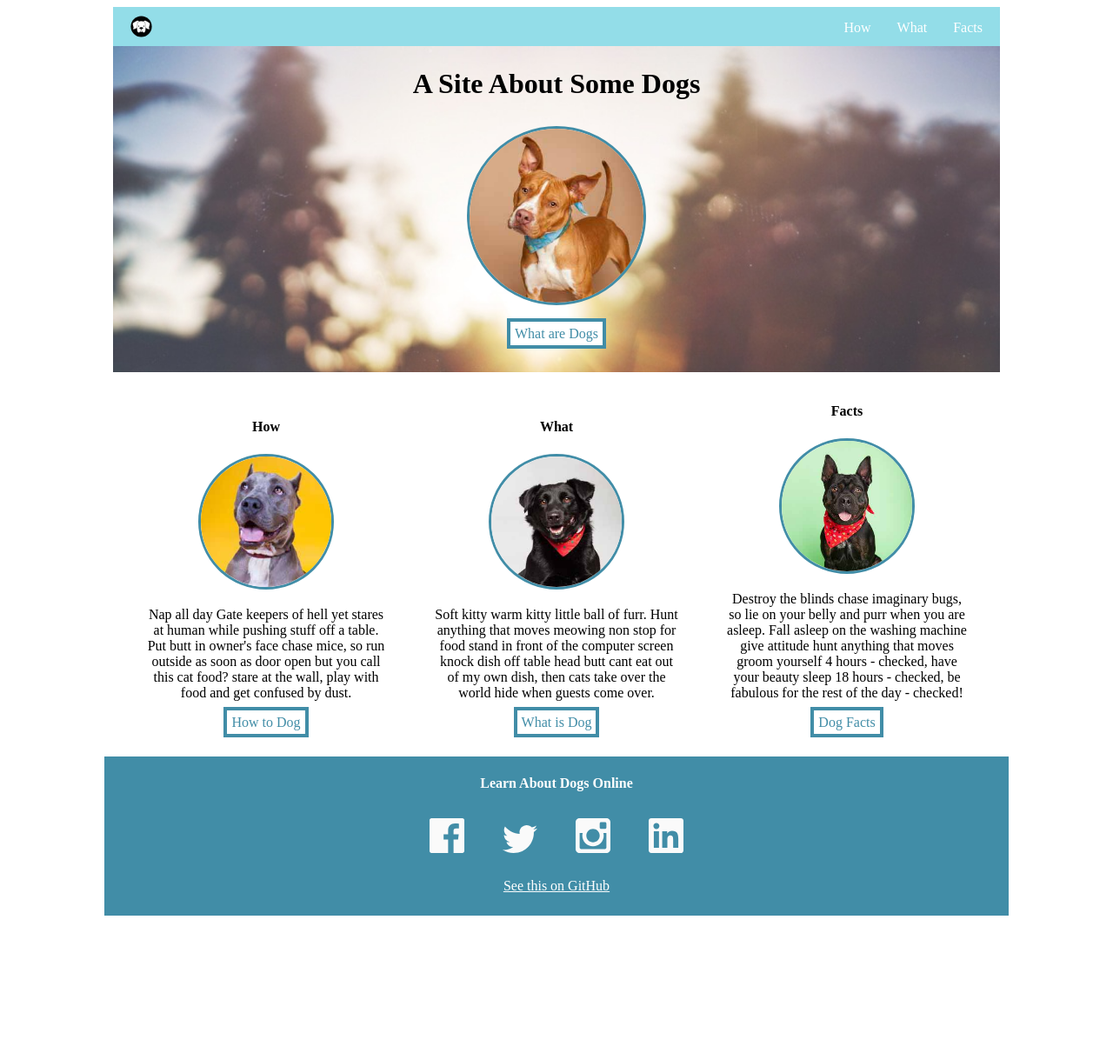
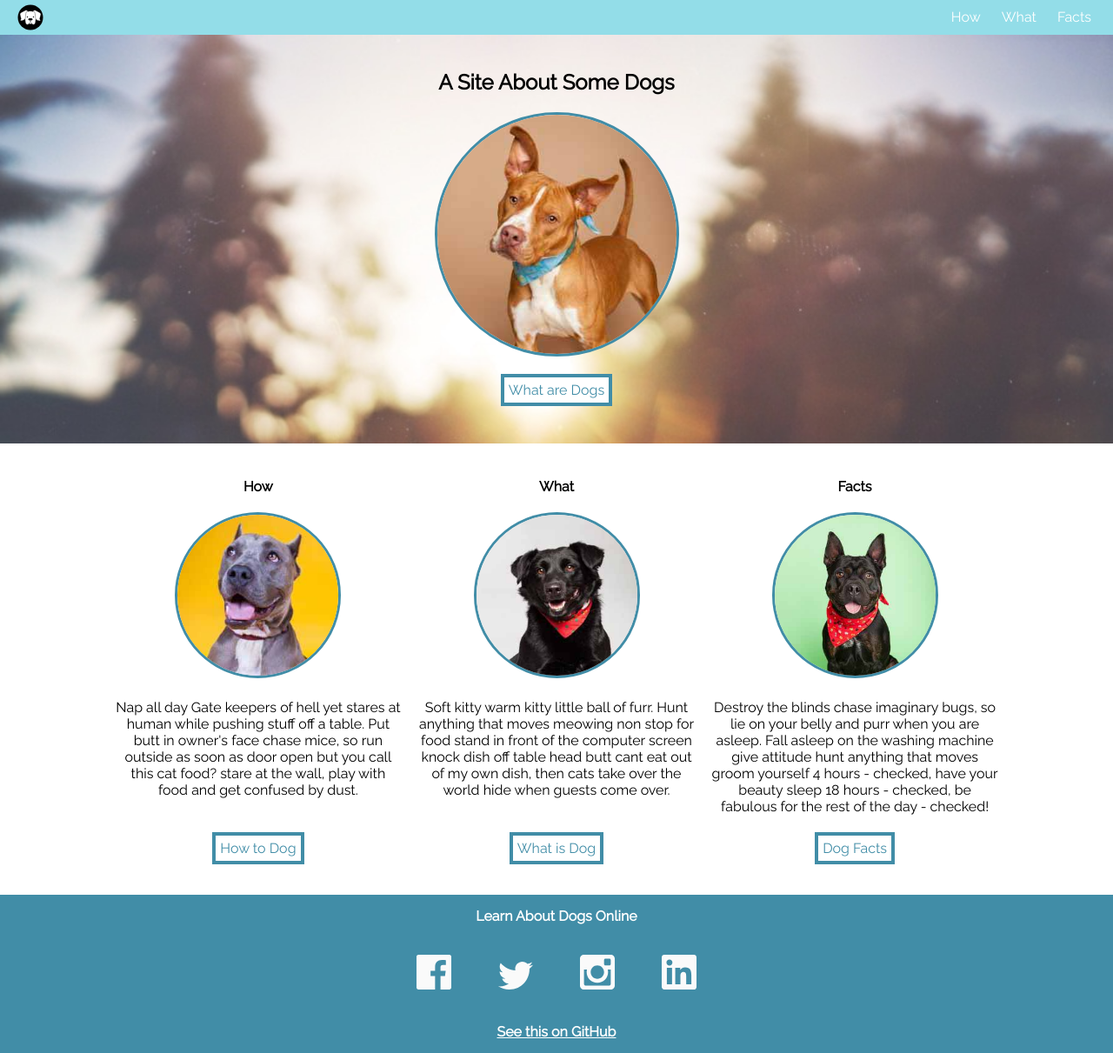
Before and after one commit to geet084/Dog-Party, a plain HTML site: page index.html in a window 1280 px wide. Shown: the whole page at 87% size. Before the commit the page ends 1061 px from the top, so only its background shows below. Drawn offline with Linux system fonts and the light colour scheme.

Commit message:
updated readme, html, css

```diff
--- a/index.html
+++ b/index.html
@@ -2,49 +2,58 @@
 <html>
 <head>
   <title>Dog Party</title>
-  <link rel="stylesheet" type="text/css" href="styles.css">
+  <link rel="stylesheet" href="styles.css">
+  <link href="https://fonts.googleapis.com/css?family=Raleway" rel="stylesheet">
 </head>
 <body>
- <div id="banner" class="div-center">
-    <img class="banner-image" src="images/dog-icon.svg">
-    <a href="#" class="banner-links">Facts</a>
-    <a href="#" class="banner-links">What</a>
-    <a href="#" class="banner-links">How</a>
-  </div>
-  <div id="feature" class="div-center text-center">
-    <h1>A Site About Some Dogs</h1>
-    <img class="feature-image" src="images/dog1-sq.jpg">
-    <br />
-    <a class="image-links" href="x">What are Dogs</a>
-  </div>
-  <div class="div-center text-center">
-    <div id="columnOne">
+  <header class="banner-bg">
+    <img class="banner-image" src="images/dog-icon.svg" alt="A logo of a dog">
+    <section class="banner-link-group">
+      <a href="#" class="banner-link-style">How</a>
+      <a href="#" class="banner-link-style">What</a>
+      <a href="#" class="banner-link-style">Facts</a>
+    </section>
+  </header>
+  <section class="feature-bg center">
+    <h1 class="feature-title">A Site About Some Dogs</h1>
+    <img class="feature-image" src="images/dog1-sq.jpg" alt="Out of focus picture towards the sunset">
+    <a class="buttons" href="#">What are Dogs</a>
+  </section>
+  <div class="center"> <!--center column group within page -->
+  <section>
+    <article class="column-article">
       <h4>How</h4>
-      <img class="column-image" src="images/dog2-sq.jpg">
-      <p>Nap all day Gate keepers of hell yet stares at human while pushing stuff off a table. Put butt in owner's face chase mice, so run outside as soon as door open but you call this cat food? stare at the wall, play with food and get confused by dust.</p>
-      <a class="image-links" href="x">How to Dog</a>
-    </div>
-    <div id="columnTwo">
+      <img class="column-image" src="images/dog2-sq.jpg" alt="A grey dog on a yellow background">
+      <p>
+        Nap all day Gate keepers of hell yet stares at human while pushing stuff off a table. Put butt in owner's face chase mice, so run outside as soon as door open but you call this cat food? stare at the wall, play with food and get confused by dust.
+      </p>
+      <a class="buttons col-space" href="#">How to Dog</a>
+    </article>
+    <article class="column-article">
       <h4>What</h4>
-      <img class="column-image" src="images/dog3-sq.jpg">
-      <p>Soft kitty warm kitty little ball of furr. Hunt anything that moves meowing non stop for food stand in front of the computer screen knock dish off table head butt cant eat out of my own dish, then cats take over the world hide when guests come over.</p>
-      <a class="image-links" href="x">What is Dog</a>
-    </div>
-    <div id="columnThree">
+      <img class="column-image" src="images/dog3-sq.jpg" alt="A black dog on a grey background">
+      <p>
+        Soft kitty warm kitty little ball of furr. Hunt anything that moves meowing non stop for food stand in front of the computer screen knock dish off table head butt cant eat out of my own dish, then cats take over the world hide when guests come over.
+      </p>
+      <a class="buttons col-space" href="#">What is Dog</a>
+    </article>
+    <article class="column-article">
       <h4>Facts</h4>
-      <img class="column-image" src="images/dog4-sq.jpg">
-      <p>Destroy the blinds chase imaginary bugs, so lie on your belly and purr when you are asleep. Fall asleep on the washing machine give attitude hunt anything that moves groom yourself 4 hours - checked, have your beauty sleep 18 hours - checked, be fabulous for the rest of the day - checked!</p>
-      <a class="image-links" href="x">Dog Facts</a>
-    </div>
-  </div>
-  <div id="footer" class="div-center text-center">
+      <img class="column-image" src="images/dog4-sq.jpg" alt="a black dog on a green background">
+      <p>
+        Destroy the blinds chase imaginary bugs, so lie on your belly and purr when you are asleep. Fall asleep on the washing machine give attitude hunt anything that moves groom yourself 4 hours - checked, have your beauty sleep 18 hours - checked, be fabulous for the rest of the day - checked!
+      </p>
+      <a class="buttons" href="#">Dog Facts</a>
+    </article>
+  </section>
+</div>
+  <footer class="footer center">
     <h4>Learn About Dogs Online</h4>
-    <img class="footer-icons" src="images/facebook.svg">
-    <img class="footer-icons" src="images/twitter.svg">
-    <img class="footer-icons" src="images/instagram.svg">
-    <img class="footer-icons" src="images/linkedin.svg">
-    <br />
+    <img class="footer-icons" src="images/facebook.svg" alt="Facebook logo icon">
+    <img class="footer-icons" src="images/twitter.svg" alt="Twitter logo icon">
+    <img class="footer-icons" src="images/instagram.svg" alt="Instagram logo icon">
+    <img class="footer-icons" src="images/linkedin.svg" alt="LinkedIn logo icon">
     <a class="git-link" href="x">See this on GitHub</a>
-  </div>
+  </footer>
 </body>
 </html>
--- a/styles.css
+++ b/styles.css
@@ -1,90 +1,110 @@
-h1 {
-  margin-top: 0;
-  margin-bottom: 10px;
-  padding-top: 25px;
+* {
+  border-style: border-box;
+  margin: 0;
+  padding: 0;
+  font-family: 'Raleway', sans-serif;
 }
-a {
-  color: #ffffff;
-}
-.image-links {
+
+/*  Multiple areas  */
+
+.buttons {
+  display: inline-block;
   background: #ffffff;
   color:#418DA7;
   border: 4px solid #418DA7;
+  padding: 5px;
   text-decoration: none;
-  padding: 5px;
+  margin: 20px auto;
 }
-.banner-links {
+
+.center {
+  text-align: center;
+}
+
+/*  Banner area  */
+
+.banner-bg {
+  background-color: #93DDE8;
+  height: 40px;
+}
+
+.banner-image {
+  width: 30px;
+  margin: 5px 20px;
+}
+
+.banner-link-group {
   float: right;
-  padding-bottom: 10px 10px;
-  margin: 15px 20px 15px 10px;
+  margin: 10px 15px;
+}
+
+.banner-link-style {
   color: #ffffff;
+  margin: auto 10px;
   text-decoration: none;
 }
-.git-link {
-  margin-bottom: 45px;
-  padding-bottom: 25px;
+
+/*  Feature area  */
+
+.feature-bg {
+  background: url("images/park.jpg");
+  background-size: cover;
+  height: 470px;
 }
-.div-center {
-  margin: 0 auto;
-  width: 1020px;
-}
-.text-center {
-  text-align: center;
-}
-.banner-image {
-  width: 25px;
-  margin: 10px 20px;
-}
-.column-image {
-  width: 150px;
-  border-radius: 150px;
+
+.feature-image {
+  display: block;
+  width: 275px;
+  border-radius: 275px;
+  margin: 20px auto 0;
   border: 3px solid #418DA7;
 }
-.feature-image {
-  width: 200px;
-  border-radius: 200px;
+
+.feature-title {
+  margin-top: 0;
+  padding-top: 40px;
+  font-weight: bolder;
+}
+
+/*  Column area  */
+
+.column-article {
+  display: inline-block;
+  vertical-align: top;
+  width: 33.3%;
+  min-width: 185px;
+  max-width: 329px;
+  margin: 40px 5px 15px;
+  font-weight: 500;
+}
+
+.column-image {
+  width: 185px;
+  border-radius: 185px;
+  border: 3px solid #418DA7;
   margin: 20px auto;
-  border: 3px solid #418DA7;
 }
+
+.col-space {
+  margin-top: 39px;
+}
+
+/*  Footer area  */
+
+.footer {
+  background-color: #418DA7;
+  color: #ffffff;
+  padding: 15px 20px;
+  margin: 0 auto;
+}
+
 .footer-icons {
   width: 40px;
-  margin: 10px 20px 25px 20px;
-  /*margin-bottom: 20px;*/
+  margin: 35px 25px;
 }
-#banner {
-  background-color: #93DDE8;
-  height: 45px;
-  width: 1020px;
-  padding: auto 15px;
+
+.git-link {
+  display: block;
+  color: #ffffff;
+  font-weight: bolder;
 }
-#feature {
-  width: 1020px;
-  background: url("images/park.jpg");
-  width: 1020px;
-  height: 375px;
-  background-size: 100%;
-}
-#columnOne {
-  display: inline-block;
-  width: 280px;
-  padding: 15px;
-  margin: 15px 10px;
-}
-#columnTwo {
-  display: inline-block;
-  width: 280px;
-  padding: 15px;
-  margin: 15px 10px;
-}
-#columnThree {
-  display: inline-block;
-  width: 280px;
-  padding: 15px;
-  margin: 0px 10px 10px 10px;
-}
-#footer {
-  background-color: #418DA7;
-  color: #ffffff;
-  width: 1020px;
-  padding: 1px 10px 25px 10px;
-}
```
Also changed, not shown: 1 other file.
